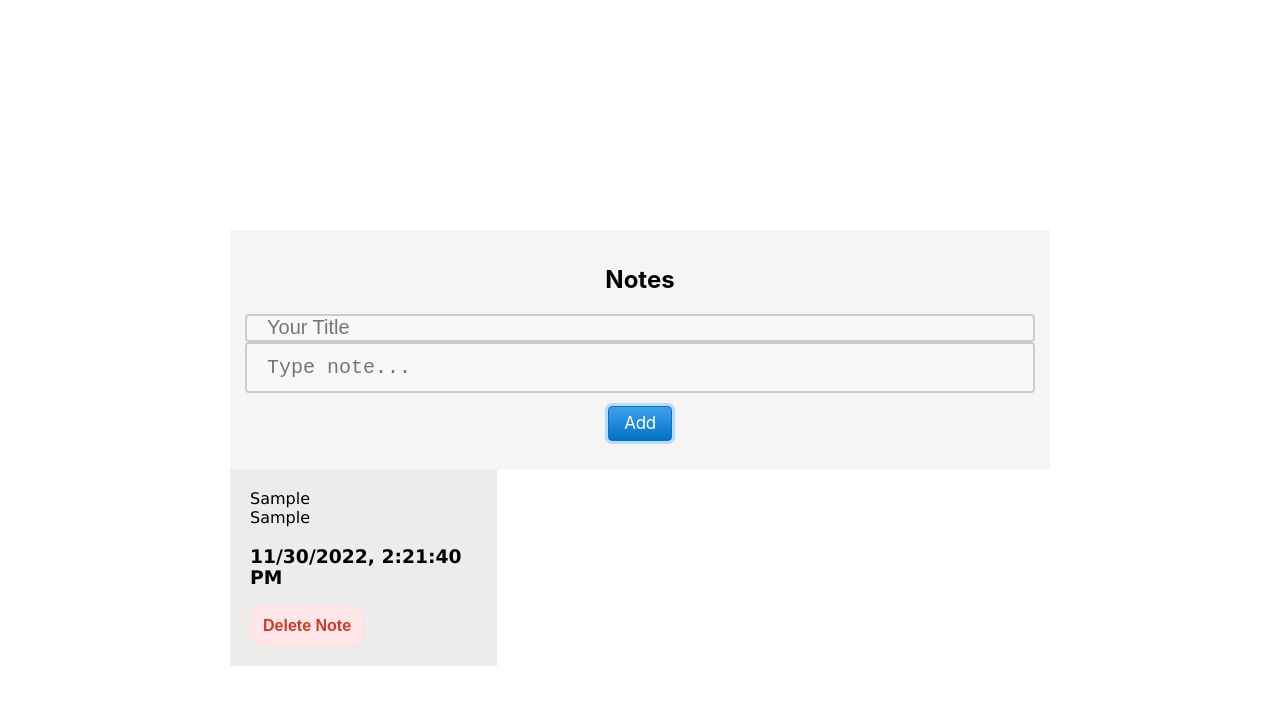
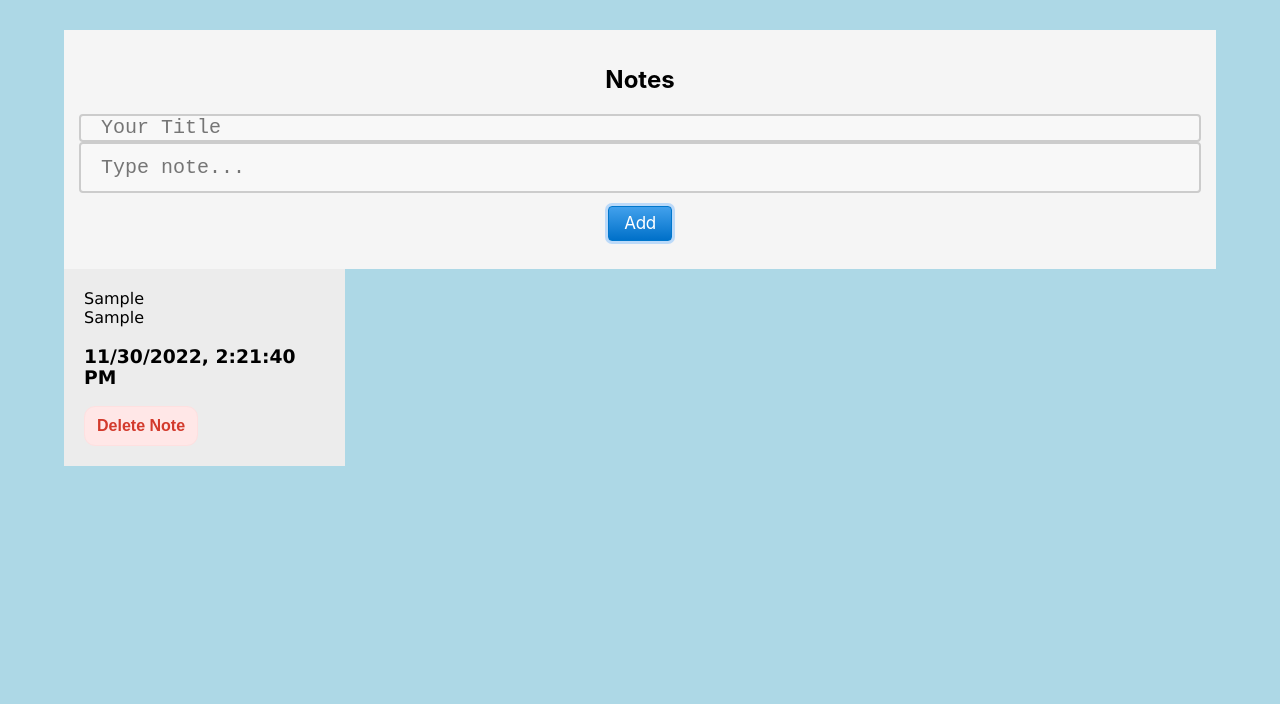
Before and after one commit to svulakh77/react-notes-app, a React (Create React App) app: page / in a window 1280 px wide. Both pictures are taken after typing "Sample", "Sample" into the empty fields and a click on the button "Add". Shown: the top 704 px of the page. Built offline with nearby package versions, Linux system fonts and the light colour scheme.

Commit message:
update m4

```diff
--- a/package.json
+++ b/package.json
@@ -9,7 +9,9 @@
     "bootstrap": "^5.2.3",
     "nanoid": "^4.0.0",
     "react": "^18.2.0",
+    "react-bootstrap": "^2.6.0",
     "react-dom": "^18.2.0",
+    "react-icons": "^4.7.1",
     "react-scripts": "5.0.1",
     "react-textarea-autosize": "^8.4.0",
     "web-vitals": "^2.1.4"
--- a/src/App.css
+++ b/src/App.css
@@ -1,8 +1,9 @@
 .noteContainer{
   display: flex;
-  margin: 200px;
+  margin: auto;
   flex-direction: column;
   padding: 30px;
+  width: 90%;
 }
 .noteForm{
   display: flex;
@@ -79,8 +80,9 @@ textarea{
 }
 .noteList{
   display: grid;
-  grid-template-columns: repeat(3, 3fr);
+  grid-template-columns: repeat(4, 3fr);
   gap: 10px;
+  width: 100%;
 
 }
 .noteArea{
@@ -152,4 +154,13 @@ textarea{
   background-color: #f8f8f8;
   font-size: 20px;
   resize: none;
+ font-family: 'Courier New', Courier, monospace;
 }
+body{
+  background-color: #ADD8E6;
+}
+.modal{
+  border: 5px solid #000;
+  background-color: #Ececec;
+  box-shadow: 3px 3px 10px rgba(0 0 0 / 0.5);
+}
--- a/src/App.js
+++ b/src/App.js
@@ -2,7 +2,6 @@ import { useState } from "react";
 import "./App.css";
 import Form from "./components/Form.js";
 import NotesList from "./components/NotesList.js"
-import Note from "./components/Note.js";
 
 
 function App() {
--- a/src/components/Note.js
+++ b/src/components/Note.js
@@ -1,22 +1,58 @@
+
 import React from "react";
+import { useState } from "react";
+import Button from 'react-bootstrap/Button';
+import Modal from 'react-bootstrap/Modal';
+import ModalBody from 'react-bootstrap/ModalBody'
+import ModalFooter from 'react-bootstrap/ModalFooter'
+
 
 const Note = ({ note, deleteNote }) => {
     console.log(note.text);
     function handleDeleteNote(){
-        const result = confirm("Are you sure you want to delete?")
+        const result = window.confirm("Are you sure you want to delete?")
        if(result){
         deleteNote(note.id)
         }
     }
+    const [show, setShow] = useState(false);
+    const handleClose = () => setShow(false);
+    const handleShow = () => setShow(true);
+
     return(
-        <div className="noteArea">
+        <div className="noteArea" onClick={handleShow} >
+
+      <Modal
+        show={show}
+        onHide={handleClose}
+        backdrop="static"
+        keyboard={false}
+        className="modal"
+      >
+
+        <ModalBody>
+          <div>{note.title}</div>
+          <div>{note.text}</div>
+        </ModalBody>
+        <ModalFooter>
+          <Button variant="secondary" onClick={handleClose}>
+            Close
+          </Button>
+          <Button variant="primary">Understood</Button>
+        </ModalFooter>
+      </Modal>
+
+
+
         <div className="noteInfo">
             <div className="noteData">{note.title}</div>
-            <div className="noteData" class="req">{note.text}</div>
+            <div className="noteData req" >{note.text}</div>
             <h3 className="noteData">{note.date.toString()}</h3>
             <button className="deleteButton" onClick = {handleDeleteNote}>Delete Note</button>
         </div>
         </div>
+
     )
     }
+
 export default Note;
```
Also changed, not shown: src/components/Form.js (+0 -7 lines), 1 other file (tests, documents, lock files or other folders).
